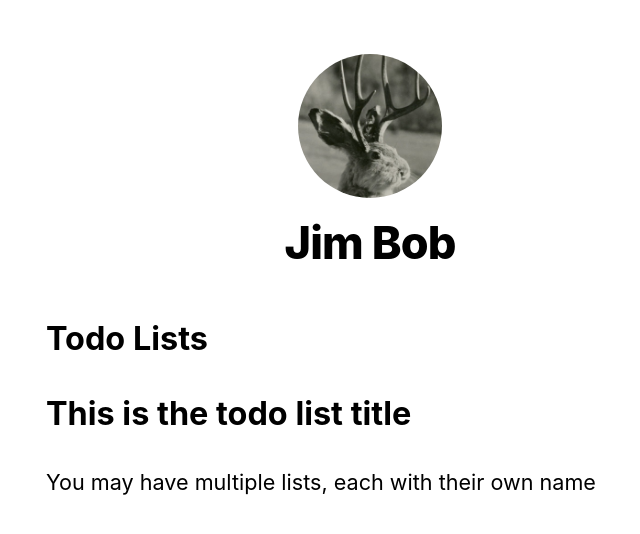
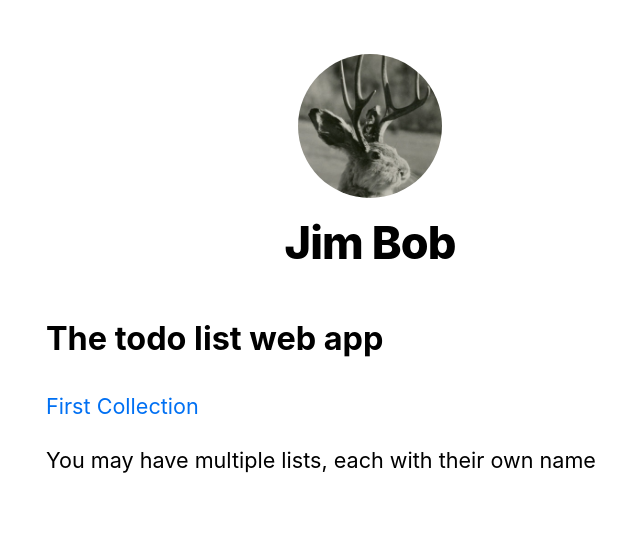
Before and after one commit to BrandtDavis/todo-app, a Next.js app in the folder client/: page / in a window 1280 px wide. Shown: the top 534 px of the page, without its empty margins (270-910 px from the left). Built offline with nearby package versions, Linux system fonts and the light colour scheme.

Commit message:
Add linking to collection on index

```diff
--- a/client/components/layout.tsx
+++ b/client/components/layout.tsx
@@ -20,7 +20,7 @@ export default function Layout({ children, home }: Children ) {
         <link rel="icon" href="/favicon.ico" />
         <meta
           name="description"
-          content="Learn how to build a personal website using Next.js"
+          content="This is a basic todo app"
         />
         <meta
           property="og:image"
--- a/client/pages/index.tsx
+++ b/client/pages/index.tsx
@@ -1,4 +1,5 @@
 import Head from 'next/head';
+import Link from 'next/link';
 import Layout, { siteTitle } from '../components/layout';
 import utilStyles from '../styles/utils.module.css';
 
@@ -9,9 +10,9 @@ export default function Home() {
         <title>{siteTitle}</title>
       </Head>
       <section className={utilStyles.headingMd}>
-        <h1>Todo Lists</h1>
+        <h1>The todo list web app</h1>
 
-        <h2>This is the todo list title</h2>
+        <Link href="/collections/first-collection">First Collection</Link>
         <p>You may have multiple lists, each with their own name</p>
       </section>
     </Layout>
```
